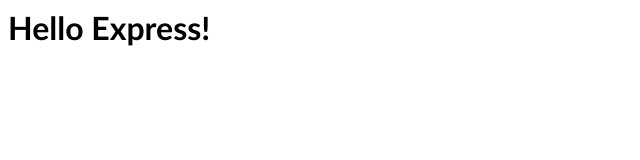
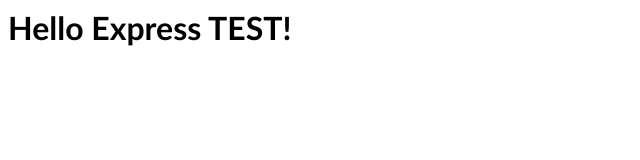
Before and after one commit to aonline-dror/express-simple-j2wnpu, a website: page pages/index.html in a window 1280 px wide. Shown: the whole page, without its empty margins (0-640 px from the left). Drawn offline with Linux system fonts and the light colour scheme; files that its build step writes are made by us from their sources.

Commit message:
Update index.html

```diff
--- a/pages/index.html
+++ b/pages/index.html
@@ -1,2 +1,2 @@
 <link rel="stylesheet" href="./style.css">
-<h1>Hello Express!</h1>
+<h1>Hello Express TEST!</h1>
```
